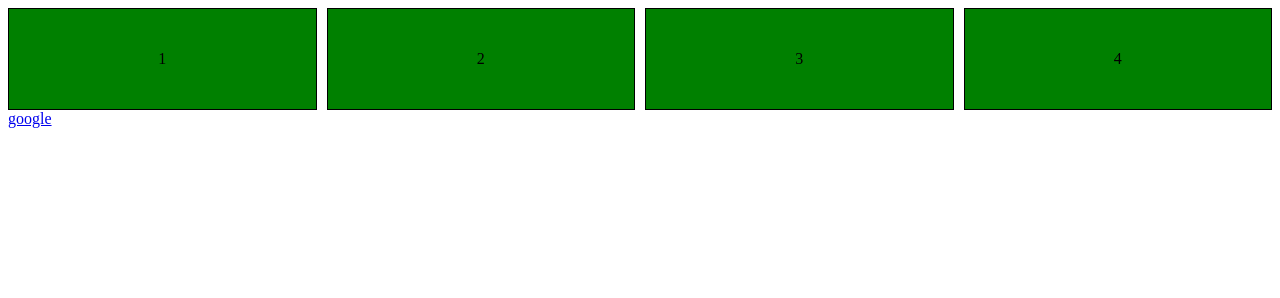
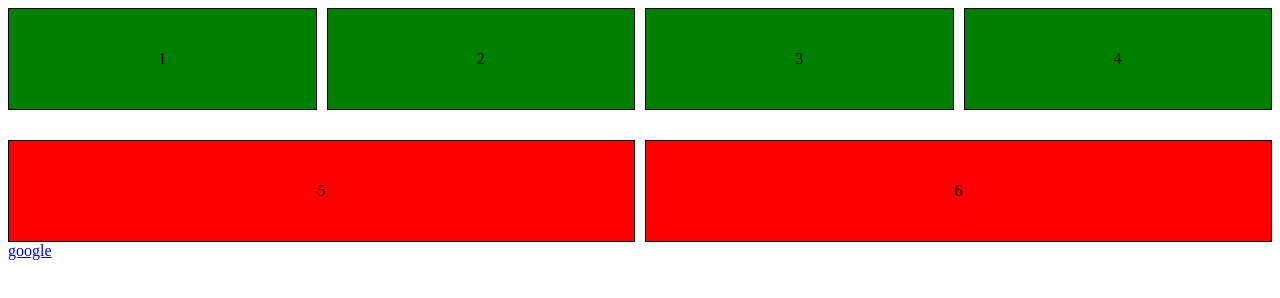
Before and after one commit to JoseLuisDelgadoRodriguez/DOM, a plain HTML site: page evento.html in a window 1280 px wide. Drawn offline with Linux system fonts and the light colour scheme.

Commit message:
clase part 2 20 12 24

```diff
--- a/Js/index.js
+++ b/Js/index.js
@@ -1,13 +1,13 @@
 function miclick(event) {
   event.target.style.color = "white";
   console.log(event.target.id);
-  document.getElementById(evento.target.id).style.backgroundColor = "red";
+  document.getElementById(event.target.id).style.backgroundColor = "red";
 
   if(event.ctrlKey == true) {
-    document.getElementById(evento.target.id).style.backgroundColor = "yellow";
+    document.getElementById(event.target.id).style.backgroundColor = "yellow";
   }
   if(event.altKey == true) {
-    document.getElementById(evento.target.id).style.backgroundColor = "blue";
+    document.getElementById(event.target.id).style.backgroundColor = "blue";
   }
 }
 function nogoogle(event) {
@@ -21,3 +21,14 @@ document.querySelector("#caja4").onclick = miclick;
 document.querySelector("#caja2").onclick = miclick;
 
 document.querySelector("#google").addEventListener("click", nogoogle);
+
+function miclick(event) {
+  console.log(event.target.id);
+
+
+  if(backgroundColor == "red") {
+    document.getElementById(event.target.id).style.backgroundColor = "blue";
+  }
+{else}{ "red"}
+
+}
--- a/evento.html
+++ b/evento.html
@@ -19,6 +19,22 @@
     background-color: green;
     border: 1px solid black;
    }
+   #flex {
+      display: flex;
+      justify-content: space-around;
+      gap: 10px;
+      margin-top: 30px;
+    }
+   .box{
+   display: flex;
+    width: 100% ;
+    height: 100px;
+    align-items: center;
+    justify-content: center;
+    background-color: red;
+    border: 1px solid black;
+   }
+
   </style>
 </head>
 <body>
@@ -27,7 +43,12 @@
     <div class="cajas" id="caja2">2</div>
     <div class="cajas" id="caja3">3</div>
     <div class="cajas" id="caja4">4</div>
+
   </div>
+  <div id="flex">
+  <div class="box" id="box5">5</div>
+  <div class="box" id="box6">6</div>
+</div>
 
   <a id = "google" href="http://google.es" target="_blank">google</a>
   <script src="js/index.js"></script>
```
